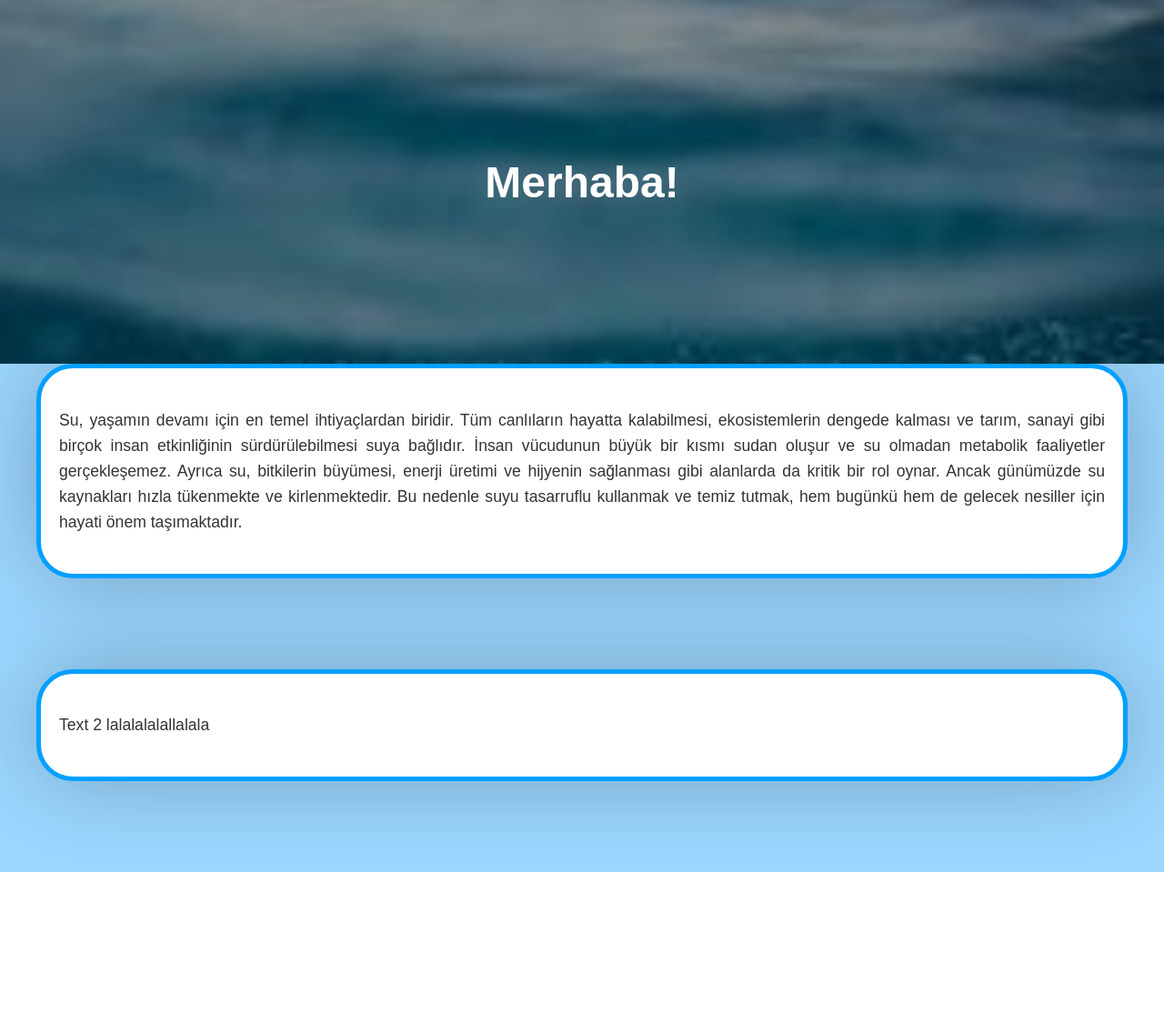
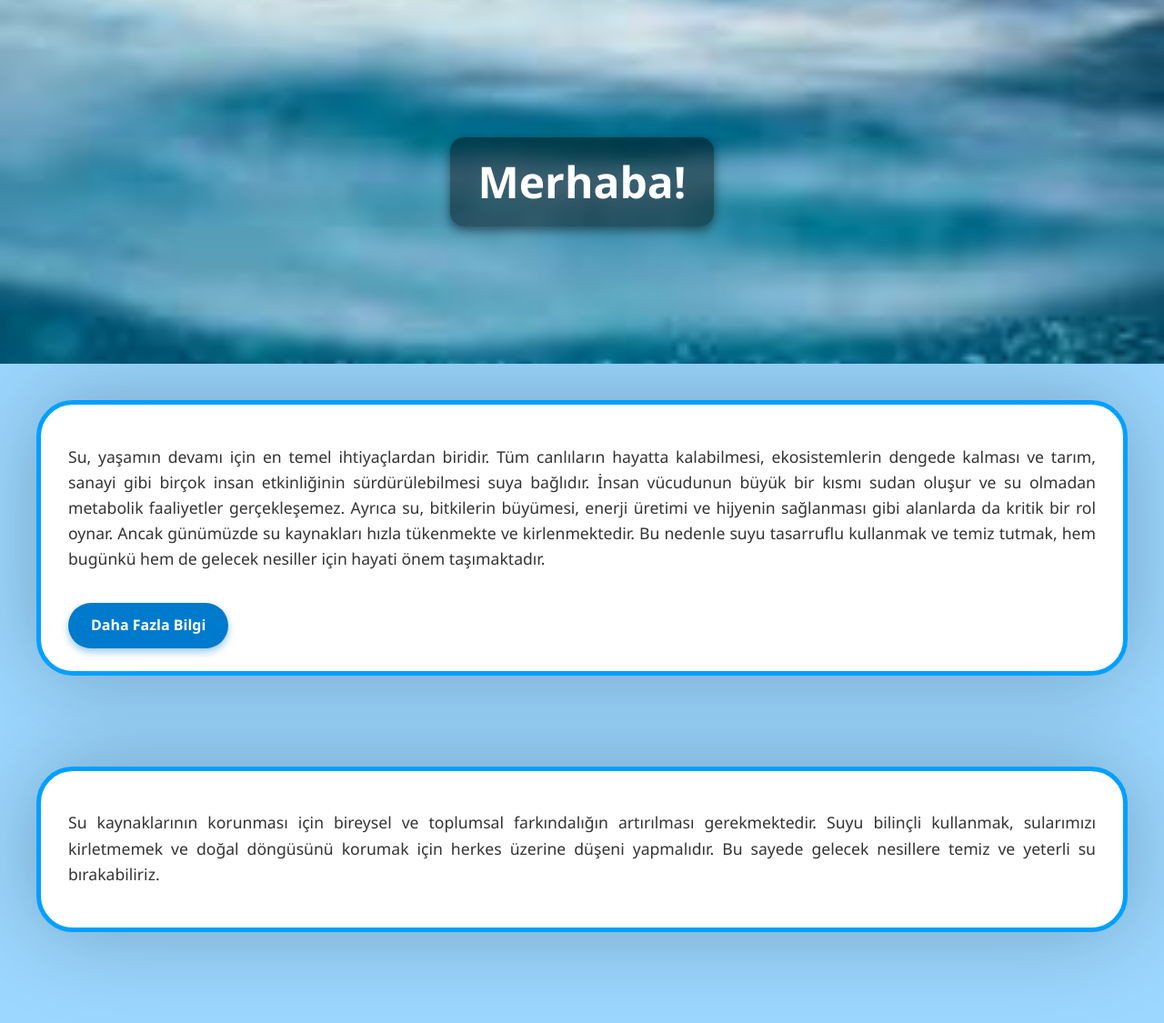
Before and after one commit to suprojegrubu/Su-Grubu, a Flask app: page / in a window 1280 px wide. Shown: the whole page at 91% size. Before the commit the page ends 959 px from the top, so only its background shows below. Run offline with Flask 3, Linux system fonts and the light colour scheme.

Commit message:
Update index.html

```diff
--- a/templates/index.html
+++ b/templates/index.html
@@ -1,75 +1,122 @@
 <!DOCTYPE html>
 <html lang="tr">
 <head>
-  <meta charset="UTF-8">
-  <meta name="viewport" content="width=device-width, initial-scale=1.0">
+  <meta charset="UTF-8" />
+  <meta name="viewport" content="width=device-width, initial-scale=1" />
   <title>Su Önemi</title>
   <style>
+    * {
+      box-sizing: border-box;
+    }
+
     body {
-      font-family: sans-serif;
-      background-color: #9CD7FF;
+      font-family: "Segoe UI", Tahoma, Geneva, Verdana, sans-serif;
+      background-color: #9cd7ff;
       margin: 0;
       padding-top: 0;
+      color: #333;
     }
 
     .hero-background {
-      background-image: url('{{ url_for("static", filename="SuProjesi-Resim1.jpg") }}');
+      background-image: url('static/SuProjesi-Resim1.jpg');
       background-size: cover;
       background-position: center;
       background-repeat: no-repeat;
       height: 400px;
       position: relative;
-    }
-
-    .hero-background .overlay {
-      position: absolute;
-      top: 0;
-      left: 0;
-      width: 100%;
-      height: 100%;
-      background-color: rgba(0, 0, 0, 0.4);
       display: flex;
       align-items: center;
       justify-content: center;
       text-align: center;
       color: white;
-      font-size: 3rem;
-      font-weight: bold;
+    }
+
+    .hero-background .overlay {
+      background-color: rgba(0, 0, 0, 0.45);
+      padding: 20px 30px;
+      border-radius: 15px;
+      font-size: clamp(1.8rem, 5vw, 3rem);
+      font-weight: 700;
+      line-height: 1.2;
+      max-width: 90%;
+      margin: 0 10px;
+      user-select: none;
+      box-shadow: 0 4px 12px rgba(0, 0, 0, 0.5);
     }
 
     .content {
       background-color: white;
-      border: 5px solid #00A0FF;
+      border: 5px solid #00a0ff;
       border-radius: 40px;
       max-width: 1200px;
-      margin: 0 auto 100px auto;
-      padding: 25px 20px;
+      margin: 40px auto 100px auto;
+      padding: 25px 30px;
       box-shadow: 0 0 100px rgba(0, 0, 0, 0.25);
+      line-height: 1.6;
     }
 
     .paragraph {
       font-size: 1.1em;
       color: #333;
-      line-height: 1.6;
       text-align: justify;
+      margin-bottom: 20px;
     }
 
     h1 {
-      color: #007ACC;
+      color: #007acc;
       margin-bottom: 20px;
     }
 
-    * {
-      box-sizing: border-box;
+    .btn {
+      display: inline-block;
+      background-color: #007acc;
+      color: white;
+      padding: 12px 25px;
+      border-radius: 25px;
+      text-decoration: none;
+      font-weight: 600;
+      font-size: 1rem;
+      transition: background-color 0.3s ease;
+      margin-top: 15px;
+      cursor: pointer;
+      user-select: none;
+      box-shadow: 0 4px 8px rgba(0, 122, 204, 0.4);
+    }
+
+    .btn:hover {
+      background-color: #005f99;
+    }
+
+    @media (max-width: 768px) {
+      .content {
+        padding: 20px 15px;
+        margin: 30px 20px 60px 20px;
+      }
+
+      .paragraph {
+        font-size: 1em;
+      }
+
+      .hero-background {
+        height: 300px;
+      }
+    }
+
+    @media (max-width: 480px) {
+      .hero-background {
+        height: 220px;
+      }
+
+      .hero-background .overlay {
+        font-size: 1.6rem;
+        padding: 15px 20px;
+      }
     }
   </style>
 </head>
 <body>
-
   <div class="hero-background">
-    <div class="overlay">
-      Merhaba!
-    </div>
+    <div class="overlay">Merhaba!</div>
   </div>
 
   <div class="content">
@@ -80,11 +127,15 @@
       Ancak günümüzde su kaynakları hızla tükenmekte ve kirlenmektedir. Bu nedenle suyu tasarruflu kullanmak ve temiz tutmak,
       hem bugünkü hem de gelecek nesiller için hayati önem taşımaktadır.
     </p>
+    <a href="#daha-fazla" class="btn">Daha Fazla Bilgi</a>
   </div>
 
-  <div class="content">
-    <p class="paragraph">Text 2 lalalalalallalala</p>
+  <div id="daha-fazla" class="content">
+    <p class="paragraph">
+      Su kaynaklarının korunması için bireysel ve toplumsal farkındalığın artırılması gerekmektedir.
+      Suyu bilinçli kullanmak, sularımızı kirletmemek ve doğal döngüsünü korumak için herkes üzerine düşeni yapmalıdır.
+      Bu sayede gelecek nesillere temiz ve yeterli su bırakabiliriz.
+    </p>
   </div>
-
 </body>
 </html>
```
